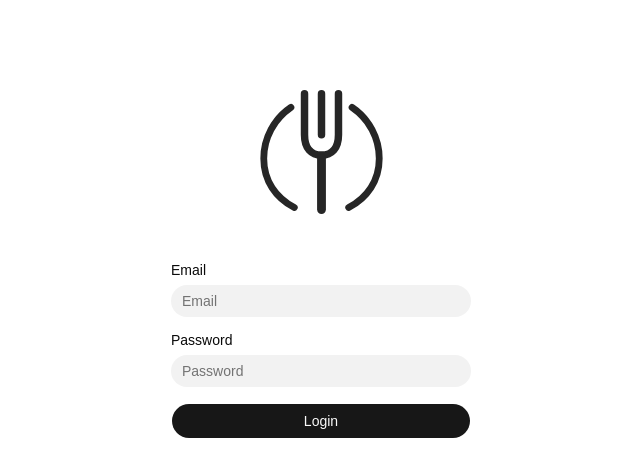
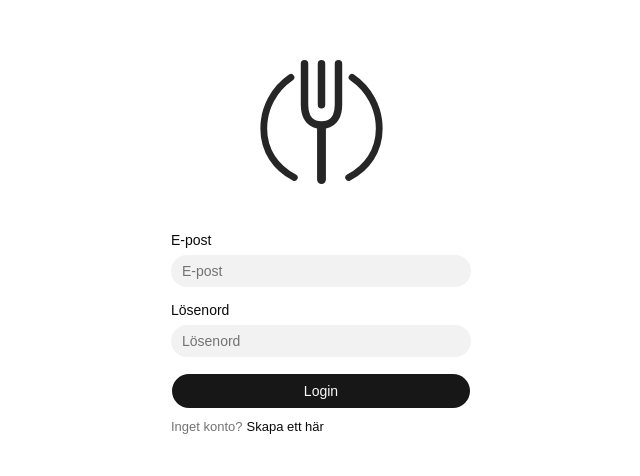
Before and after one commit to gqvist/FoodLab, a React (Vite) app in the folder Frontend/: page /login in a window 1280 px wide. Shown: the part 136-612 px from the top of the page, without its empty margins (319-959 px from the left). Built offline with nearby package versions, Linux system fonts and the light colour scheme.

Commit message:
added "skapa konto" frontend on Login

```diff
--- a/Frontend/src/pages/login-page/LoginPage.css
+++ b/Frontend/src/pages/login-page/LoginPage.css
@@ -36,3 +36,21 @@
   height: auto;
   margin: 0 auto 3rem;
 }
+
+.no-account-text {
+  font-size: small;
+  margin-top: 0.5rem;
+  color: var(--muted-foreground);
+}
+
+.no-account-button {
+  font-size: inherit;
+  color: var(--foreground);
+  margin-left: 0.25rem;
+  text-decoration: none;
+}
+
+.no-account-button:hover,
+.no-account-button:focus-visible {
+  text-decoration: underline;
+}
--- a/Frontend/src/pages/login-page/LoginPage.jsx
+++ b/Frontend/src/pages/login-page/LoginPage.jsx
@@ -1,46 +1,41 @@
-import "./LoginPage.css"
-import grubPlannerLogo from "../../assets/logos/GrubPlanner.svg"
+import "./LoginPage.css";
+import grubPlannerLogo from "../../assets/logos/GrubPlanner.svg";
+import { Link } from "react-router-dom";
 
-import { Button } from "../../components/ui/button.jsx"
-import { Input } from "../../components/ui/input.jsx"
-import { Label } from "../../components/ui/label.jsx"
+import { Button } from "../../components/ui/button.jsx";
+import { Input } from "../../components/ui/input.jsx";
+import { Label } from "../../components/ui/label.jsx";
 
 function LoginPage() {
   return (
     <main className="login-page">
       <div className="login-container">
-        <img
-            src={grubPlannerLogo}
-            alt="GrubPlanner"
-            className="login-logo"
-        />
+        <img src={grubPlannerLogo} alt="GrubPlanner" className="login-logo" />
 
         <form className="login-form">
           <div className="form-field">
-            <Label htmlFor="email">Email</Label>
-            <Input
-              id="email"
-              type="email"
-              placeholder="Email"
-            />
+            <Label htmlFor="email">E-post</Label>
+            <Input id="email" type="email" placeholder="E-post" />
           </div>
 
           <div className="form-field">
-            <Label htmlFor="password">Password</Label>
-            <Input
-              id="password"
-              type="password"
-              placeholder="Password"
-            />
+            <Label htmlFor="password">Lösenord</Label>
+            <Input id="password" type="password" placeholder="Lösenord" />
           </div>
 
           <Button size="lg" type="submit">
             Login
           </Button>
         </form>
+        <p className="no-account-text">
+          Inget konto?
+          <Link to="/register" className="no-account-button">
+            Skapa ett här
+          </Link>
+        </p>
       </div>
     </main>
-  )
+  );
 }
 
-export default LoginPage
+export default LoginPage;
```
Also changed, not shown: 1 other file (tests, documents, lock files or other folders).
